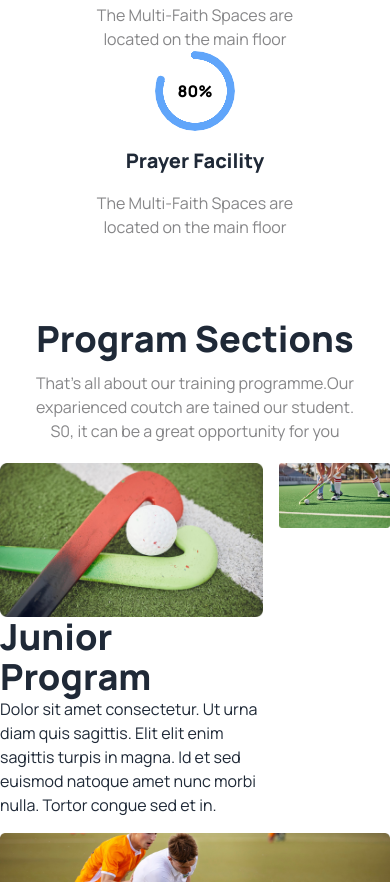
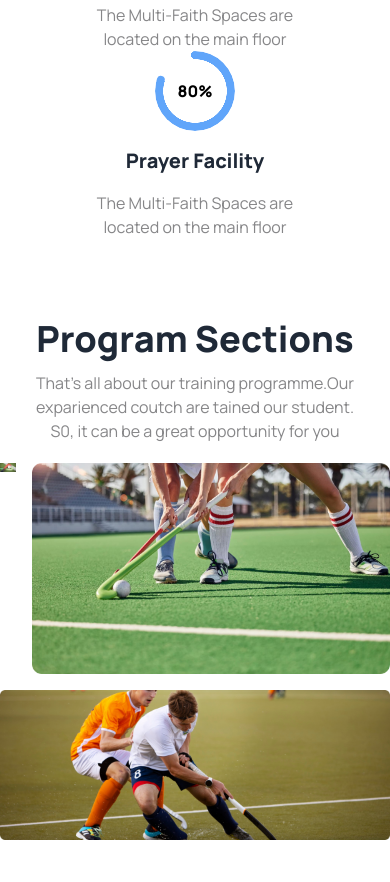
Before and after one commit to Bedoian/my-third-assainment, a plain HTML site: page index.html in a window 390 px wide. Shown: the part 1118-2000 px from the top of the page. Drawn offline with nearby package versions, Linux system fonts and the light colour scheme.

Commit message:
all added without responsive

```diff
--- a/index.html
+++ b/index.html
@@ -106,12 +106,12 @@
                 </div>
             </div>
         </div>
-        <!-- <div
-                class="bg-black   text-white w-auto lg:w-[440px] lg:p-4 space-y-2 absolute lg:left-[56%] lg:bottom-[100px] rounded-lg">
+        <div
+                class="bg-black   text-white w-auto lg:w-[440px] lg:p-4 space-y-2 absolute lg:left-[54%] lg:bottom-[320px] rounded-lg">
                 <h1 class="text-2xl font-extrabold  ">Meet all the heroes from the field</h1>
                 <p class="text-sm w-[300px] lg:w-[350px] ">There have been 14 full international tournamentswhere it was
                     possible for all NHL players.</p>
-            </div> -->
+            </div>
     </div>
 </header>
 <main class="container mx-auto font-manrope">
@@ -173,17 +173,11 @@
                 <p class="text-base text-[#0d0d1280] text-center mb-5 mt-3">That's all about our training programme.Our
                     exparienced coutch are tained our student. <br> S0, it can be a great opportunity for you</p>
             </div>
-            <div class="gap-6">
-                <div class="grid lg:grid-cols-3 gap-4">
-                    <div>
-                        <img src="Images/2.png" alt="">
-                        <h1 class="text-4xl font-extrabold">Junior Program</h1>
-                        <p>Dolor sit amet consectetur. Ut urna diam quis sagittis. Elit elit
-                            enim sagittis turpis in magna. Id et sed euismod natoque amet nunc morbi nulla. Tortor
-                            congue sed et in.</p>
-                    </div>
-                    <img src="Images/3.png" alt="">
-                    <img class="col-span-2" src="Images/4.png" alt="">
+            <div class=" relative lg:left-[17%] left-0 ">
+                <div class="grid grid-cols-1 lg:grid-cols-6 gap-4">
+                    <img class="col-span-2" src="Images/2.png" alt="">
+                    <img class="col-span-2" src="Images/3.png" alt="">
+                    <img class="col-span-4" src="Images/4.png" alt="">
                 </div>
             </div>
         </div>
@@ -506,29 +500,29 @@
                                             class="input bg-[#13131808]  w-full mt-3 mb-3" />
                                     </div>
                                     <div>
-                                        <label  class="text-xl font-extrabold" for="">Your Email</label>
+                                        <label class="text-xl font-extrabold" for="">Your Email</label>
                                         <input type="text" placeholder="Enter your email"
                                             class="bg-[#13131808] mt-3 mb-3 input  w-full " />
                                     </div>
                                     <div>
-                                        <label  class="text-xl font-extrabold" for="">Subject</label>
+                                        <label class="text-xl font-extrabold" for="">Subject</label>
                                         <input type="text" placeholder="Enter your subject"
                                             class="bg-[#13131808] mt-3 mb-3 input  w-full " />
                                     </div>
                                     <div>
-                                        <label  class="text-xl font-extrabold" for="">Phone Number</label>
+                                        <label class="text-xl font-extrabold" for="">Phone Number</label>
                                         <input type="text" placeholder="Enter your phone number"
                                             class="bg-[#13131808] mt-3 mb-3  input  w-full " />
                                     </div>
                                 </div>
                                 <div class="row-span-5 h">
-                                    <label  class="text-xl font-extrabold" for="">Message</label>
+                                    <label class="text-xl font-extrabold" for="">Message</label>
                                     <input type="text" placeholder="Write your message"
                                         class="bg-[#13131808] mt-3 mb-3 w-full h-[400px] " />
                                 </div>
-                            <div>
-                                <button class="btn text-xl  text-white w-full bg-[#FF4240]">Send Message</button>
-                            </div>
+                                <div>
+                                    <button class="btn text-xl  text-white w-full bg-[#FF4240]">Send Message</button>
+                                </div>
                             </div>
                         </div>
                     </div>
@@ -596,7 +590,6 @@
 </footer>
 
 <body>
-
 </body>
 
 </html>
```
